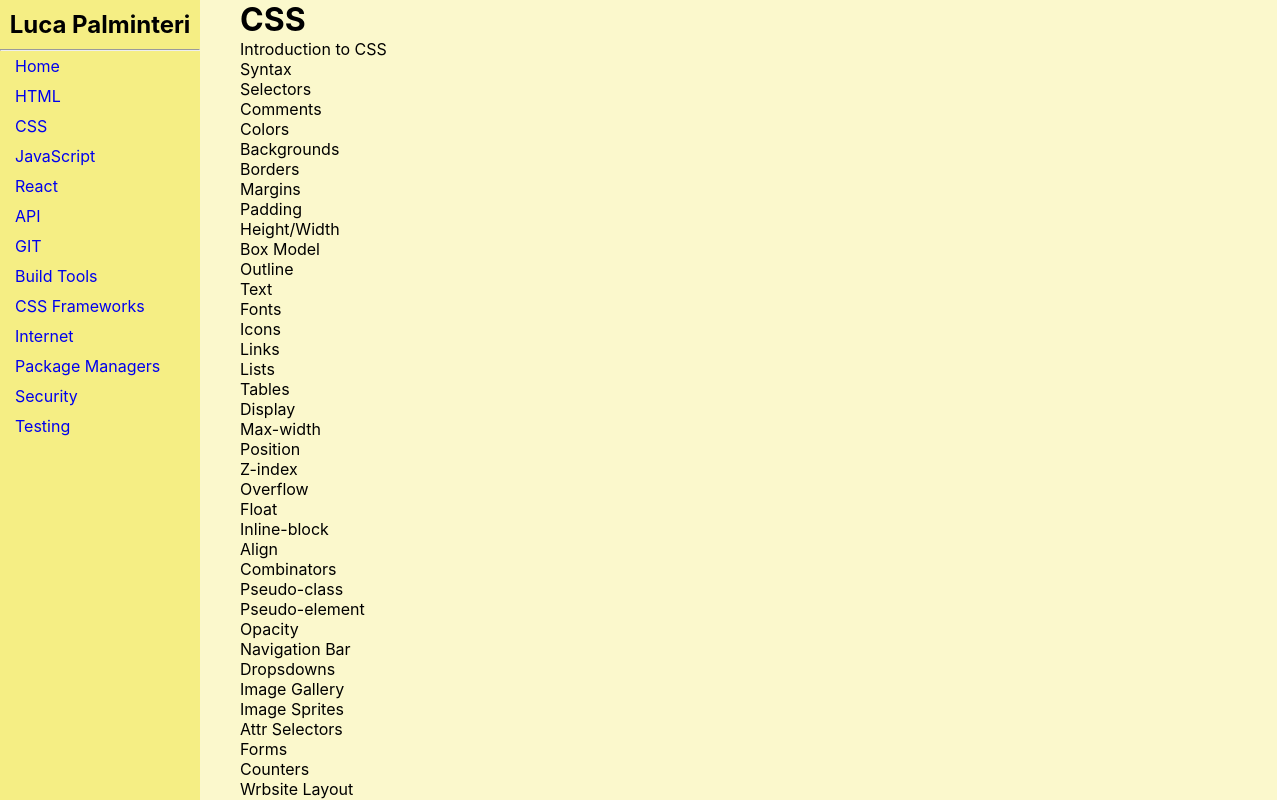
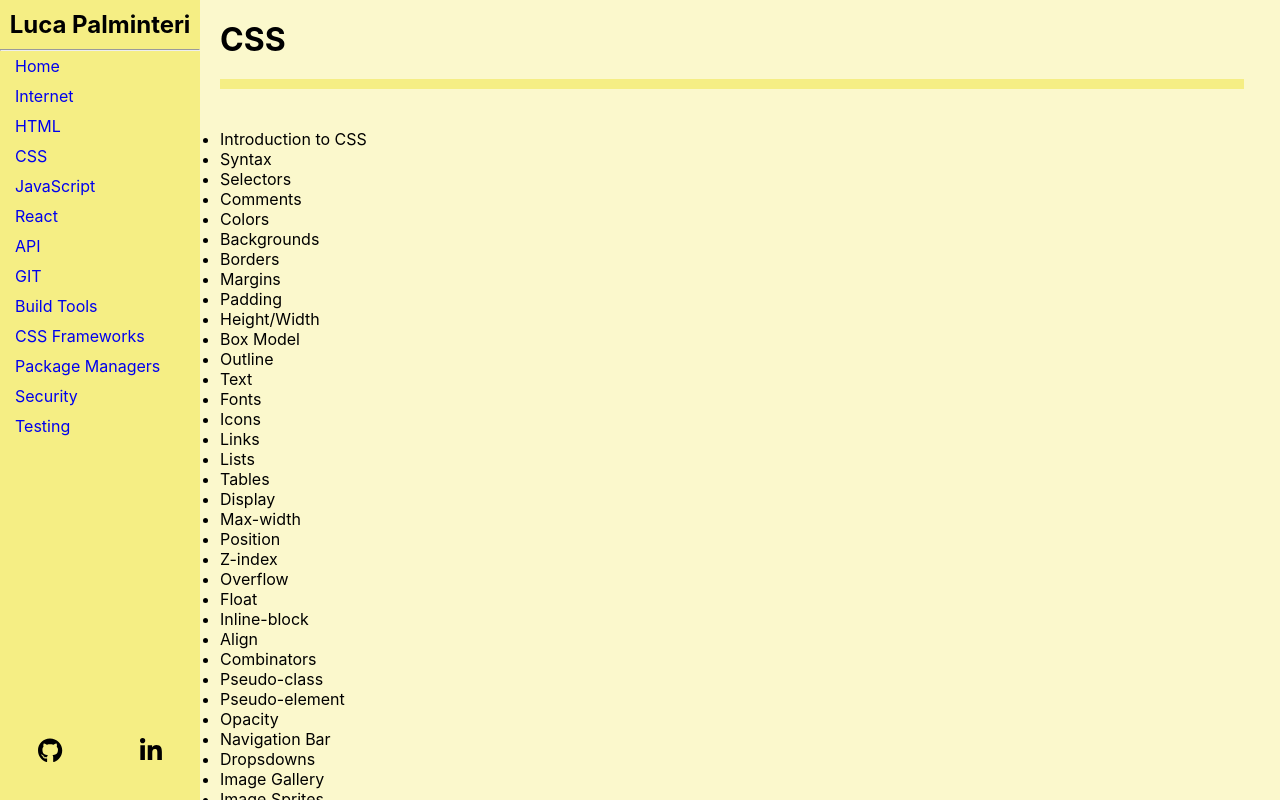
Before and after one commit to LucaPalminteri/Web-Development-Info, a React (Vite) app: page /css in a window 1280 px wide. Shown: the top 800 px of the page. Built offline with nearby package versions, Linux system fonts and the light colour scheme.

Commit message:
added social net, restiling and code tag

```diff
--- a/package.json
+++ b/package.json
@@ -8,6 +8,10 @@
     "preview": "vite preview"
   },
   "dependencies": {
+    "@fortawesome/fontawesome-svg-core": "^6.1.1",
+    "@fortawesome/free-brands-svg-icons": "^6.1.1",
+    "@fortawesome/free-solid-svg-icons": "^6.1.1",
+    "@fortawesome/react-fontawesome": "^0.1.18",
     "react": "^18.0.0",
     "react-dom": "^18.0.0",
     "react-router-dom": "^6.3.0"
--- a/src/App.css
+++ b/src/App.css
@@ -1,6 +1,14 @@
 * {
   margin: 0;
+}
+
+body {
+  background-color: #fbf8cc;
   overflow-x: hidden;
+}
+
+img {
+  width: 90%;
 }
 
 .navbar {
@@ -10,6 +18,34 @@
   width: 200px;
   height: 100vh;
   background-color: #f5ee84;
+}
+
+.social-media {
+  position: absolute;
+  width: 200px;
+  bottom: 30px;
+}
+
+.social-ul {
+  display: flex;
+  justify-content: space-around;
+}
+
+.social-ul li {
+  display: inline-block;
+  padding: 4px 8px;
+  border-radius: 6px;
+  transition-duration: .3s;
+}
+
+.social-ul li:hover{
+  background-color: #fbf8cc;
+}
+
+.social-ul a {
+  text-decoration: none;
+  color: #000;
+  font-size: 25px;
 }
 
 ul {
@@ -22,24 +58,43 @@ h2 {
 }
 
 .main {
-  width: 81vw;
+  width: 80vw;
   min-height: 100vh;
-  padding-left: 240px;
+  padding-left: 220px;
   margin: 0;
   background-color: #fbf8cc;
 }
 
+.main h1 {
+  padding: 20px 0;
+  border-bottom: 10px solid #f5ee84;
+  margin-bottom: 40px;
+}
+
 .link {
-  border-radius: 4px;
   padding: 5px 15px;
   text-decoration: none;
-  transition-duration: .3s;
+  transition-duration: .2s;
 }
 
 .link:hover {
-  background-color: #efefef;
+  margin-left: 10px;
+  background-color: #fbf8cc;
+  border-radius: 20px 0 0 20px;
 }
 
 link:visited {
   color: inherit;
 }
+
+code {
+  display: block;
+  border-radius: 10px;
+  width: 100%;
+  min-height: 200px;
+  background-color: #6F6F6F;
+}
+
+span {
+  display: block;
+}
--- a/src/App.jsx
+++ b/src/App.jsx
@@ -13,6 +13,7 @@ import Internet from './components/Internet';
 import PackageManagers from './components/PackageManagers';
 import Security from './components/Security';
 import Testing from './components/Testing';
+import SocialMedia from './components/SocialMedia';
 
 function App() {
 
@@ -22,6 +23,7 @@ function App() {
           <h2>Luca Palminteri</h2>
           <hr />
           <Link className='link' to="/">Home</Link>
+          <Link className='link' to="/internet">Internet</Link>
           <Link className='link' to="/html">HTML</Link>
           <Link className='link' to="/css">CSS</Link>
           <Link className='link' to="/javascript">JavaScript</Link>
@@ -30,10 +32,10 @@ function App() {
           <Link className='link' to="/git">GIT</Link>
           <Link className='link' to="/buildtools">Build Tools</Link>
           <Link className='link' to="/cssframeworks">CSS Frameworks</Link>
-          <Link className='link' to="/internet">Internet</Link>
           <Link className='link' to="/packagemanagers">Package Managers</Link>
           <Link className='link' to="/security">Security</Link>
           <Link className='link' to="/testing">Testing</Link>
+          <SocialMedia />
       </ul>
 
       <Routes>
--- a/src/components/Home.jsx
+++ b/src/components/Home.jsx
@@ -1,9 +1,32 @@
+import img from '../img-home.jpg'
+
 export default function Home() {
     return (
         <div className="main">
             <h1>Home</h1>
             <h3>The main purpose of this website is helping me to understand better all of the concepts that I'm learning at the moment</h3>
-            <p>The web has a navbar section wich contains all links</p>
+            <p>The web has a navbar section wich contains all links to the subjects. The first part consist
+                on put all main topics that I know. On the left I put the main navbar which helps us to move
+                from one to another subject. After that I'd like to add a top navbar which should have all
+                of the subtopics whithin the current page. It's not gonna be the best website, but the main goal
+                is to explain somewhere my knowledge and maybe I'll go further and record videos about it.
+            </p>
+            <p>I separate this project into some of (I think) the most relevant things related to frontend web
+                development; I try to focus more on React JS wchich is the technology that I'm currently working on.
+                I also wanna explain the basics of JavaScript, from scratch.
+            </p>
+            <br/>
+            <img src={img} alt="img-home"/>
+            <br/>
+            <p>I though that this image could picture my current state where I'm learning and teaching, it's a good
+                cycle and fun.
+            </p>
+            <pre>
+                <code>
+                        <span>{`<!DOCTYPE html>\n<html>\n<head>\n\t<title>Example</title>\n</head>\n<body>\n\t<h1>Example</h1>\n\t<p>lorem ipsu</p>\n</body>\n</html>`}
+                        </span>
+                </code>
+            </pre>
         </div>
     )
 }
--- a/src/components/Internet.jsx
+++ b/src/components/Internet.jsx
@@ -10,9 +10,40 @@ export default function Internet() {
                     <li><a href="https://web.stanford.edu/class/msande91si/www-spr04/readings/week1/InternetWhitepaper.htm">Reading</a> </li>
                     <li><a href="https://www.youtube.com/watch?v=x3c1ih2NJEg">Video</a> </li>
                 </ul>
-                <li></li>
-                <li></li>
-                <li></li>
+                <li>What is HTTP?</li>
+                <ul>
+                    <li><a href="https://www.cloudflare.com/en-gb/learning/ddos/glossary/hypertext-transfer-protocol-http/">What is HTTP?</a></li>
+                    <li><a href="https://developer.mozilla.org/en-US/docs/Web/HTTP/Overview">An overview of HTTP</a></li>
+                    <li><a href="https://kamranahmed.info/blog/2016/08/13/http-in-depth/">Journey to HTTP/2</a></li>
+                    <li><a href="https://www.smashingmagazine.com/2021/08/http3-core-concepts-part1/">HTTP/3 From A To Z: Core Concepts</a></li>
+                    <li><a href="https://www.youtube.com/watch?v=iYM2zFP3Zn0">HTTP Crash Course & Exploration</a></li>
+                </ul>
+                <li>Browsers and how they work?</li>
+                <ul>
+                    <li><a href="https://www.html5rocks.com/en/tutorials/internals/howbrowserswork/">How Browsers Work</a></li>
+                    <li><a href="https://www.browserstack.com/guide/browser-rendering-engine">Role of Rendering Engine in Browsers</a></li>
+                    <li><a href="https://developer.mozilla.org/en-US/docs/Web/Performance/How_browsers_work">Populating the Page: How Browsers Work</a></li>
+                    <li><a href="https://www.youtube.com/watch?v=WjDrMKZWCt0">How Do Web Browsers Work?</a></li>
+                </ul>
+                <li>DNS and how they works?</li>
+                <ul>
+                    <li><a href="https://www.cloudflare.com/en-gb/learning/dns/what-is-dns/">What is DNS?</a></li>
+                    <li><a href="https://www.youtube.com/watch?v=Wj0od2ag5sk">DNS and How does it Work?</a></li>
+                    <li><a href="https://www.youtube.com/watch?v=7lxgpKh_fRY">DNS Records</a></li>
+                    <li><a href="https://www.youtube.com/watch?v=e48AyJOA9W8">When to add glue records to DNS settings</a></li>
+                </ul>
+                <li>What is Domain Name?</li>
+                <ul>
+                    <li><a href="https://developer.mozilla.org/en-US/docs/Learn/Common_questions/What_is_a_domain_name">What is a Domain Name?</a></li>
+                    <li><a href="https://www.cloudflare.com/en-gb/learning/dns/glossary/what-is-a-domain-name/">What is a Domain Name? | Domain name vs. URL</a></li>
+                    <li><a href="https://www.youtube.com/watch?v=Y4cRx19nhJk">A Beginners Guide to How Domain Names Work</a></li>
+                </ul>
+                <li>What is hosting</li>
+                <ul>
+                    <li><a href="https://www.youtube.com/watch?v=htbY9-yggB0">What Is Web Hosting? Explained</a></li>
+                    <li><a href="https://www.youtube.com/watch?v=AXVZYzw8geg">Different Types of Web Hosting Explained</a></li>
+                    <li><a href="https://www.youtube.com/watch?v=Kx_1NYYJS7Q">Where to Host a Fullstack Project on a Budget</a></li>
+                </ul>
             </ul>
         </div>
     )
--- /dev/null
+++ b/src/components/SocialMedia.jsx
@@ -0,0 +1,15 @@
+import {FontAwesomeIcon} from "@fortawesome/react-fontawesome"
+import {faLinkedinIn, faGithub} from '@fortawesome/free-brands-svg-icons'
+
+export default function SocialMedia() {
+    return (
+        <div className="social-media">
+            <nav>
+                <ul className="social-ul">
+                    <li><a href="https://github.com/LucaPalminteri" target="_blank"><FontAwesomeIcon className="icon" icon={faGithub}/></a></li>
+                    <li><a  href="https://www.linkedin.com/in/luca-palminteri/?locale=en_US" target="_blank"><FontAwesomeIcon className="icon" icon={faLinkedinIn}/></a></li>
+                </ul>
+            </nav>
+        </div>
+    )
+}
```
Also changed, not shown: 2 other files (tests, documents, lock files or other folders).
